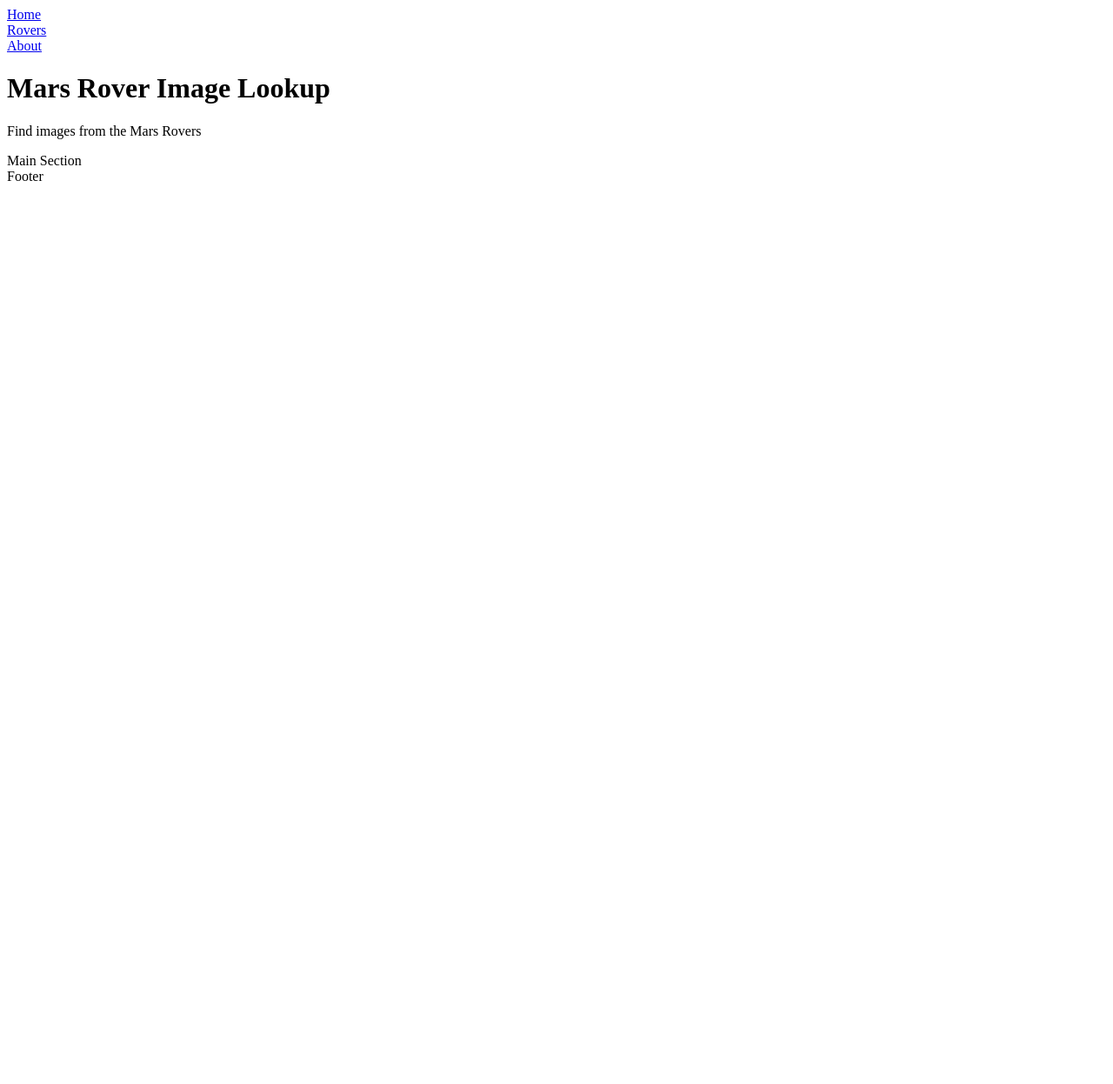
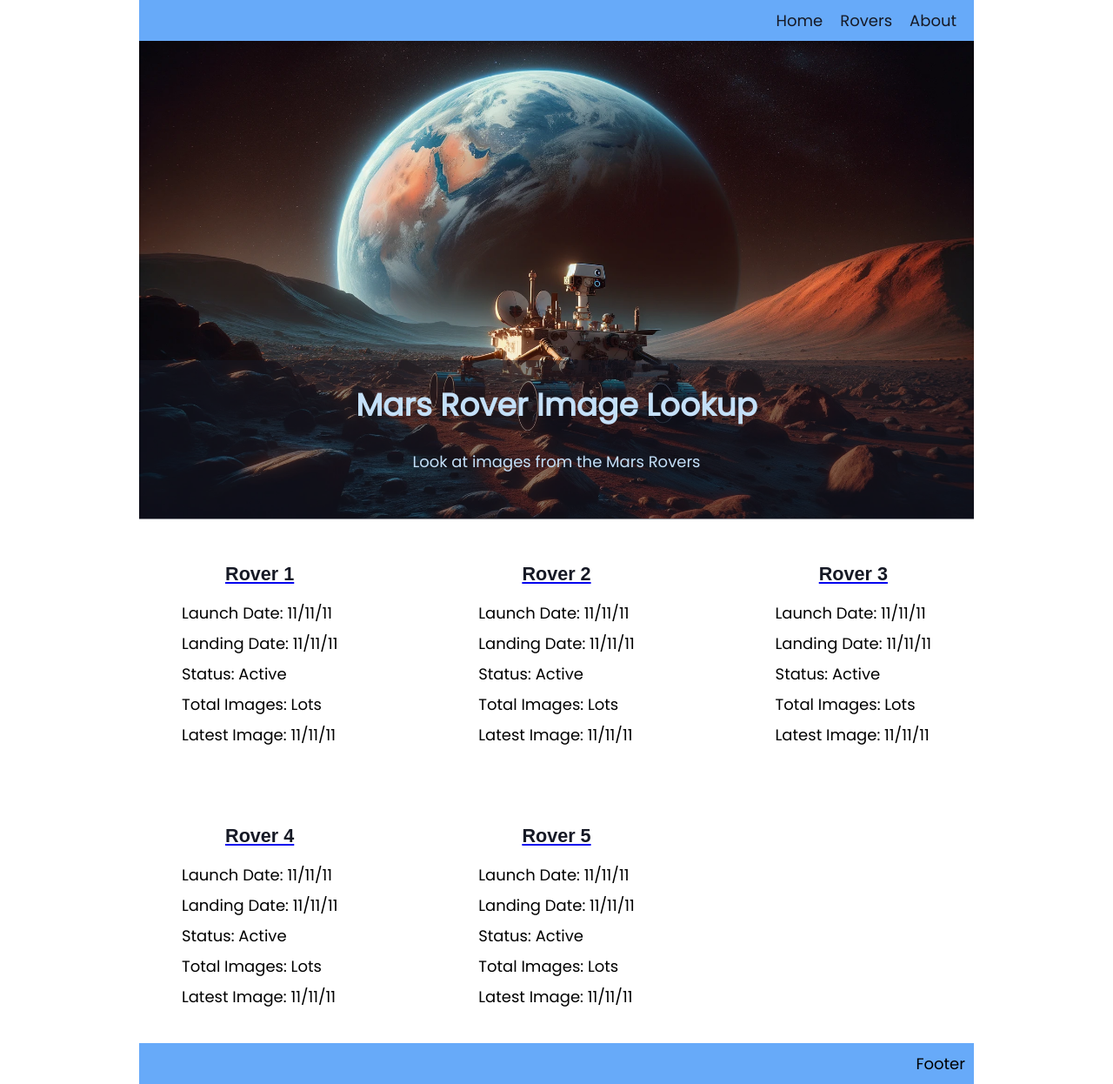
Before and after one commit to taggmcd/wdd330, a website built with Vite: page src/index.html in a window 1280 px wide. Shown: the whole page at 87% size. Before the commit the page ends 800 px from the top, so only its background shows below. Built offline with nearby package versions, Linux system fonts and the light colour scheme; no server answers.

Commit message:
Home page scaffolding

```diff
--- a/src/css/style.css
+++ b/src/css/style.css
@@ -0,0 +1,112 @@
+:root {
+    --font-body: Poppins, Helvetica, sans-serif;
+    --font-headline: Oswalt, "Arial Narrow Bold", sans-serif;
+    /* colors */
+    --primary-color: #67aaf9;
+    --secondary-color: #b95f89;
+    --accent1-color: #c4e0f9;
+    --accent2-color: #161925;
+    --accent2-color-opaque: rgba(22, 25, 37, 0.5);
+
+    /* sizes */
+    --font-base: 18px;
+    --small-font: 0.8em;
+    --large-font: 1.2em;
+}
+
+* {
+    box-sizing: border-box;
+}
+
+body {
+    margin: auto;
+    max-width: 960px;
+    font-family: var(--font-body);
+    font-size: var(--font-base);
+    color: var(--dark-grey);
+}
+
+img {
+    max-width: 100%;
+}
+
+header {
+    width: 100%;
+    display: flex;
+    justify-content: space-between;
+}
+
+nav {
+    width: 100%;
+    display: flex;
+    justify-content: right;
+    align-items: center;
+    background-color: var(--primary-color);
+    padding: 10px;
+}
+
+.nav-link {
+    margin: 0 10px;
+}
+
+.nav-link a {
+    color: var(--accent2-color);
+    text-decoration: none;
+}
+
+.nav-link a:hover {
+    color: var(--accent1-color);
+}
+
+.hero {
+    display: grid;
+    grid-template-columns: repeat(6, 1fr);
+    grid-template-rows: repeat(3, 1fr);
+    height: 550px;
+    overflow: hidden;
+    margin-bottom: 2rem;
+}
+
+.hero-image {
+    grid-column: 1 / span 6;
+    grid-row: 1/ span 3;
+
+}
+
+.hero-text {
+    grid-column: 1 / span 6;
+    grid-row: 3;
+    z-index: 1;
+    text-align: center;
+    color: var(--accent1-color);
+    background-color: var(--accent2-color-opaque);
+    contain: content;
+}
+
+.home-grid {
+    display: grid;
+    justify-items: center;
+    gap: 4rem;
+    grid-template-columns: repeat(3, 1fr);
+    margin-bottom: 2rem;
+}
+
+section h2 {
+    font-family: var(--font-headline);
+    font-size: var(--large-font);
+    color: var(--accent2-color);
+    text-align: center;
+}
+
+section p {
+    margin: .5rem;
+}
+
+footer {
+    width: 100%;
+    display: flex;
+    justify-content: right;
+    align-items: center;
+    background-color: var(--primary-color);
+    padding: 10px;
+}
--- a/src/index.html
+++ b/src/index.html
@@ -4,25 +4,87 @@
 <head>
     <meta charset="UTF-8">
     <meta name="viewport" content="width=device-width, initial-scale=1.0">
+    <title>Mars Rover Image Lookup</title>
+
+    <link rel="preconnect" href="https://fonts.googleapis.com">
+    <link rel="preconnect" href="https://fonts.gstatic.com" crossorigin>
+    <link href="https://fonts.googleapis.com/css2?family=Poppins&family=Oswald:ital,wght@0,400;0,700;1,400&display=swap"
+        rel="stylesheet">
     <link rel="stylesheet" href="css/style.css">
-    <title>Mars Rover Image Lookup</title>
 </head>
 
 <body>
     <header>
         <nav>
-            <div><a href="index.html">Home</a></div>
-            <div><a href="rovers/index.html">Rovers</a></div>
-            <div><a href="about/index.html">About</a></div>
+            <div class="nav-link"><a href="index.html">Home</a></div>
+            <div class="nav-link"><a href="rovers/index.html">Rovers</a></div>
+            <div class="nav-link"><a href="about/index.html">About</a></div>
         </nav>
     </header>
     <div class="hero">
-        <h1>Mars Rover Image Lookup</h1>
-        <p>Find images from the Mars Rovers</p>
+        <div class="hero-text">
+            <h1>Mars Rover Image Lookup</h1>
+            <p>Look at images from the Mars Rovers</p>
+        </div>
+        <div class="hero-image">
+            <img src="images/curiosity.webp" alt="Mars Rover">
+        </div>
+    </div>
+    <main class="home-grid">
+        <section>
+            <a href="/rover.html?rover=">
+                <h2>Rover 1</h2>
+            </a>
+            <p>Launch Date: 11/11/11</p>
+            <p>Landing Date: 11/11/11</p>
+            <p>Status: Active</p>
+            <p>Total Images: Lots</p>
+            <p>Latest Image: 11/11/11</p>
+        </section>
 
-    </div>
-    <main>
-        Main Section
+        <section>
+            <a href="/rover.html?rover=">
+                <h2>Rover 2</h2>
+            </a>
+            <p>Launch Date: 11/11/11</p>
+            <p>Landing Date: 11/11/11</p>
+            <p>Status: Active</p>
+            <p>Total Images: Lots</p>
+            <p>Latest Image: 11/11/11</p>
+        </section>
+
+        <section>
+            <a href="/rover.html?rover=">
+                <h2>Rover 3</h2>
+            </a>
+            <p>Launch Date: 11/11/11</p>
+            <p>Landing Date: 11/11/11</p>
+            <p>Status: Active</p>
+            <p>Total Images: Lots</p>
+            <p>Latest Image: 11/11/11</p>
+        </section>
+
+        <section>
+            <a href="/rover.html?rover=">
+                <h2>Rover 4</h2>
+            </a>
+            <p>Launch Date: 11/11/11</p>
+            <p>Landing Date: 11/11/11</p>
+            <p>Status: Active</p>
+            <p>Total Images: Lots</p>
+            <p>Latest Image: 11/11/11</p>
+        </section>
+
+        <section>
+            <a href="/rover.html?rover=">
+                <h2>Rover 5</h2>
+            </a>
+            <p>Launch Date: 11/11/11</p>
+            <p>Landing Date: 11/11/11</p>
+            <p>Status: Active</p>
+            <p>Total Images: Lots</p>
+            <p>Latest Image: 11/11/11</p>
+        </section>
     </main>
     <footer>
         Footer
--- a/src/js/rovers.mjs
+++ b/src/js/rovers.mjs
@@ -17,7 +17,8 @@ export default class Rover {
     this.photos = this.roverData["total_photos"];
     this.cameras = this.roverData["cameras"];
     this.status = this.roverData["status"];
-    console.log(this.roverData);
+
+    // console.log(this.roverData);
   }
 
   getRoverDetails() {
```
Also changed, not shown: src/images/curiosity.webp (added).
